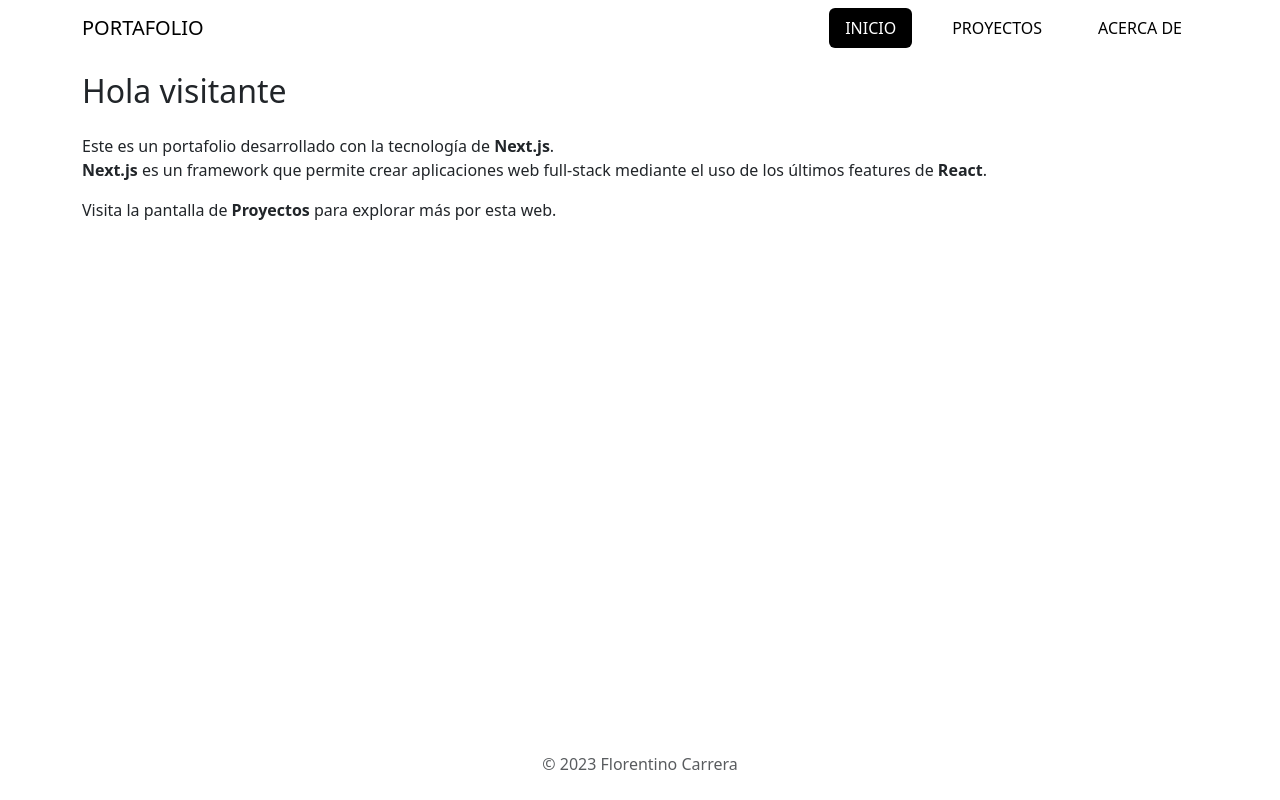
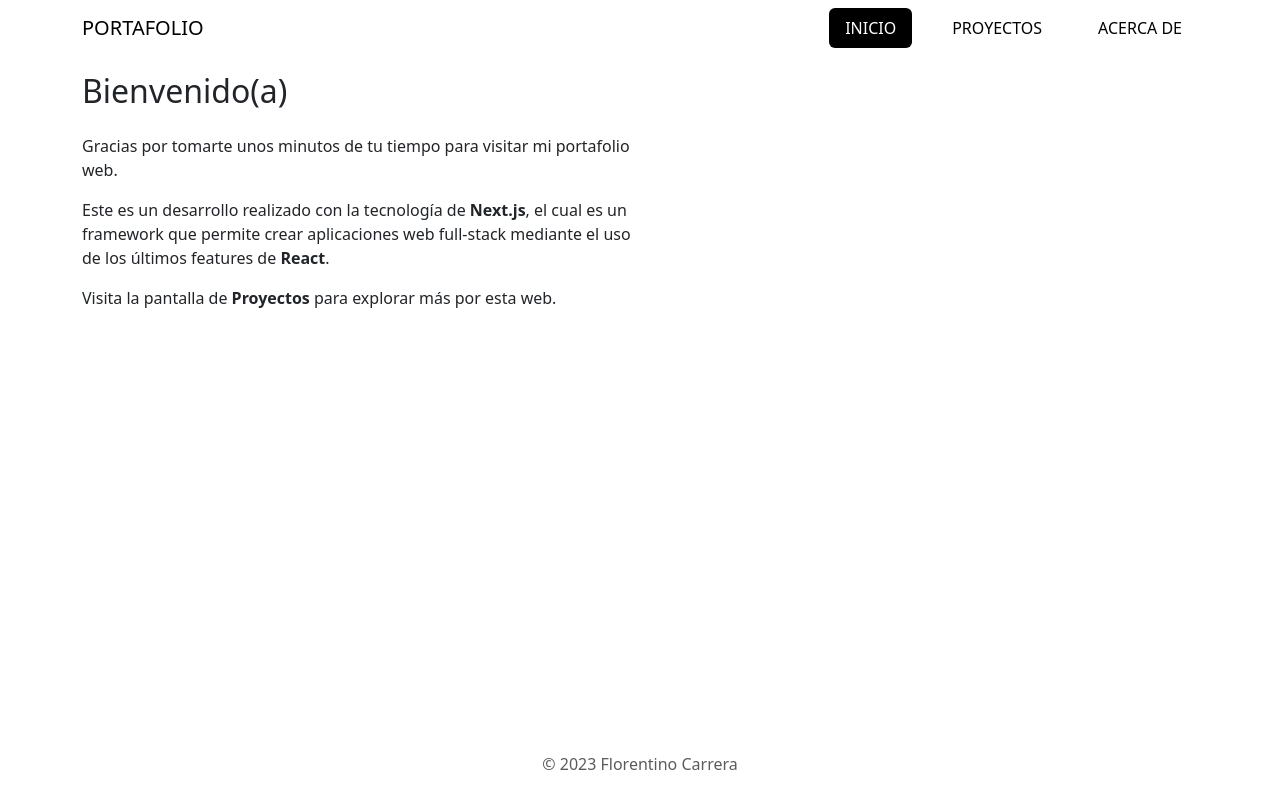
Before and after one commit to DARKATOV/portfolio-nextjs-ts, a Next.js app: page / in a window 1280 px wide. Built offline with nearby package versions, Linux system fonts and the light colour scheme.

Commit message:
Mejorando pantalla principal.

```diff
--- a/package.json
+++ b/package.json
@@ -1,6 +1,6 @@
 {
   "name": "portfolio-nextjs-ts",
-  "version": "1.1.7",
+  "version": "1.1.8",
   "private": true,
   "scripts": {
     "dev": "next dev",
--- a/pages/index.tsx
+++ b/pages/index.tsx
@@ -1,16 +1,20 @@
+import Link from 'next/link'
+
 export default function Home() {
   return (
     <main className="container">
-      <h2 className="mb-4">Hola visitante</h2>
+      <h2 className="mb-4">Bienvenido(a)</h2>
 
-      <p className="mb-0">Este es un portafolio desarrollado con la tecnología de <b>Next.js</b>.</p>
+      <div className="w-50">
+        <p>Gracias por tomarte unos minutos de tu tiempo para visitar mi portafolio web.</p>
 
-      <p>
-        <b>Next.js</b> es un framework que permite crear aplicaciones web
-        full-stack mediante el uso de los últimos features de <b>React</b>.
-      </p>
+        <p>Este es un desarrollo realizado con la tecnología de <b>Next.js</b>,
+          el cual es un framework que permite crear aplicaciones web
+          full-stack mediante el uso de los últimos features de <b>React</b>.
+        </p>
 
-      <p>Visita la pantalla de <b>Proyectos</b> para explorar más por esta web.</p>
+        <p>Visita la pantalla de <b><Link href="/projects">Proyectos</Link></b> para explorar más por esta web.</p>
+      </div>
     </main>
   )
 }
```
Also changed, not shown: 1 other file (tests, documents, lock files or other folders).
